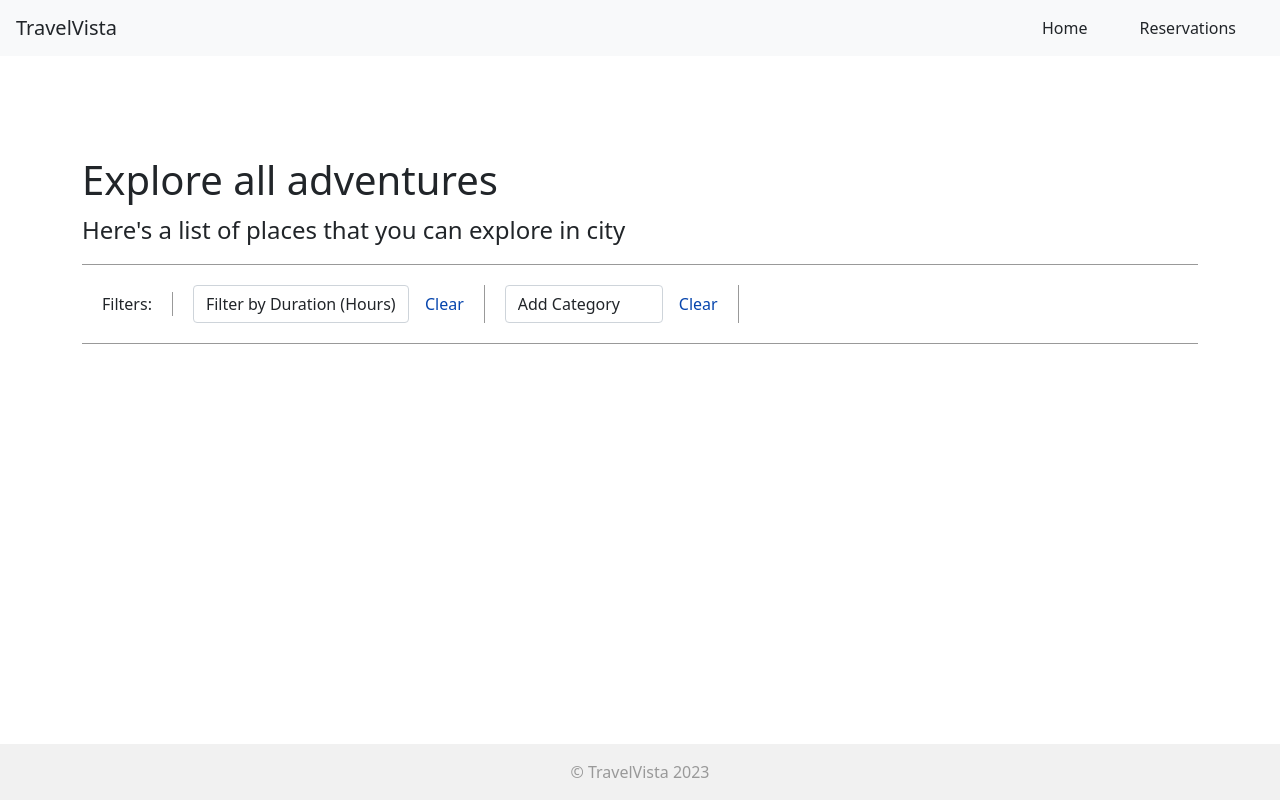
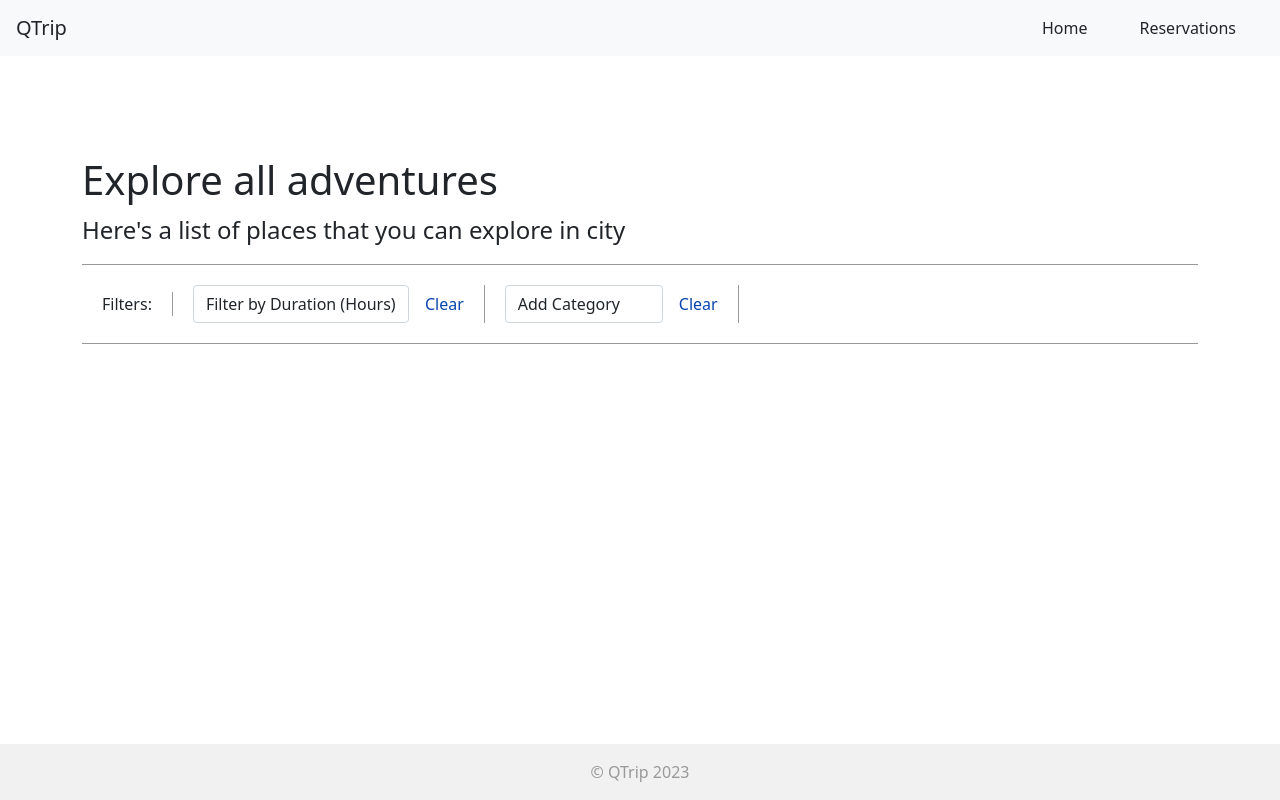
Before and after one commit to AshishM22/QTrip, a plain HTML site: page frontend/pages/adventures/index.html in a window 1280 px wide. Drawn offline with nearby package versions, Linux system fonts and the light colour scheme; no server answers.

Commit message:
Minor changes

```diff
--- a/frontend/pages/adventures/index.html
+++ b/frontend/pages/adventures/index.html
@@ -14,7 +14,7 @@
 <body>
     <!-- Navigation bar -->
     <nav class="navbar navbar-expand-lg navbar-light bg-light ps-3">
-        <a class="navbar-brand" href="../../">TravelVista</a>
+        <a class="navbar-brand" href="../../">QTrip</a>
         <div id="city-name"></div>
         <button class="navbar-toggler" type="button" data-bs-toggle="collapse" data-bs-target="#navbarNavDropdown"
             aria-controls="navbarNavDropdown" aria-expanded="false" aria-label="Toggle navigation">
@@ -103,7 +103,7 @@
 
     <!-- Footer -->
     <footer>
-        <div class="container">© TravelVista 2023</div>
+        <div class="container">© QTrip 2023</div>
     </footer>
 
     <!-- Bootstrap script -->
```
